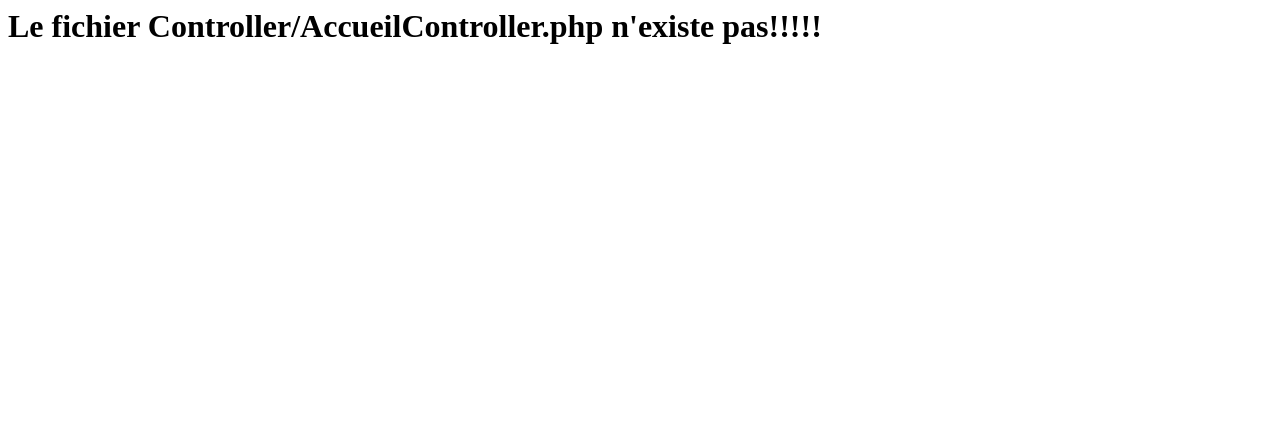
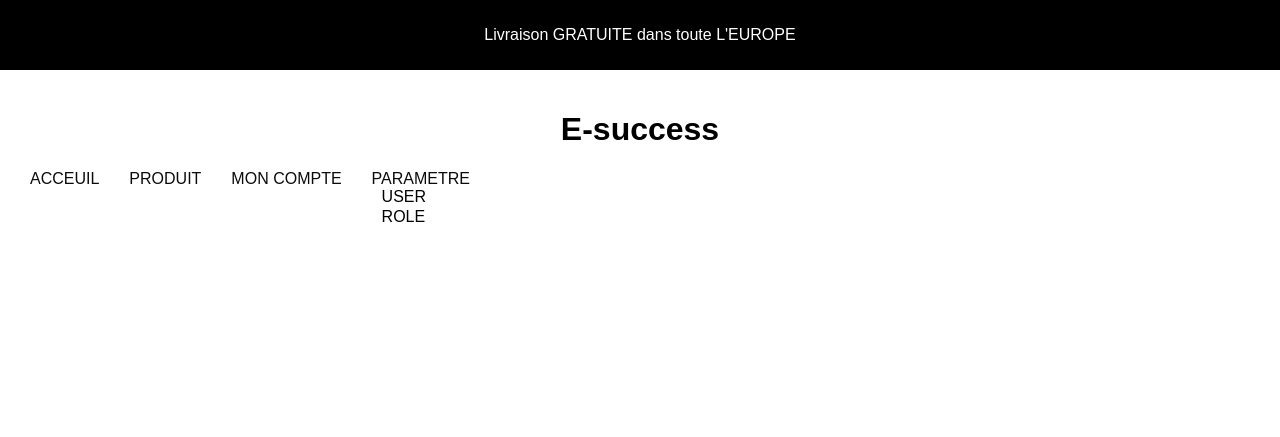
Before and after one commit to wakelamjordan/e-success, a PHP site: page /index.html.php in a window 1280 px wide. Shown: the top 437 px of the page. Run offline with PHP 8.4, Linux system fonts and the light colour scheme.

Commit message:
mep du ht access et début AcceuilController

```diff
--- /dev/null
+++ b/Controller/AcceuilController.php
@@ -0,0 +1,9 @@
+<?php
+
+class AcceuilController{
+    function __construct()
+    {
+        // echo 'page';
+        require '../View/base.html.php';
+    }
+}
--- /dev/null
+++ b/Public/index.php
@@ -0,0 +1,19 @@
+<?php
+    require_once("../Service/extra.php");
+    spl_autoload_register('charger');
+    // require '../View/base.html.php';
+    $path='acceuil';
+    extract($_GET);
+
+    // print_r($_GET);
+    // echo $path;
+    $nameController=ucfirst($path)."Controller";
+    $fileController="../Controller/$nameController.php";
+
+    if(file_exists($fileController)){
+        $x=new $nameController();
+    }else{
+        $x=new AcceuilController;
+        // echo "<h1>Le fichier $fileController n'existe pas!!!!!</h1>";
+        // die;
+    }
--- a/Service/MyFct.php
+++ b/Service/MyFct.php
@@ -36,7 +36,7 @@ class MyFct{
         }
     }
 
-    function generatePage($file,$variables=[],$base="View/base-bs.html.php"){
+    function generatePage($file,$variables=[],$base="../View/base.html.php"){
         if(file_exists($file)){
 
             extract($variables);
--- a/Service/extra.php
+++ b/Service/extra.php
@@ -1,10 +1,12 @@
 <?php
 function charger($class){
 
-        $fileModel="Model/$class.php";
-        $fileController="Controller/$class.php";
-        $fileView="View/$class.php";
-        $fileService="Service/$class.php";
+    // echo $class;
+
+        $fileModel="../Model/$class.php";
+        $fileController="../Controller/$class.php";
+        $fileView="../View/$class.php";
+        $fileService="../Service/$class.php";
 
         $files=[$fileModel,$fileController,$fileView,$fileService];
         foreach($files as $file){
--- a/View/base.html
+++ b/View/base.html.php
@@ -4,7 +4,7 @@
     <meta charset="UTF-8">
     <meta name="viewport" content="width=device-width, initial-scale=1.0">
     <title></title>
-    <link rel="stylesheet" href="../Public/css/style.css">
+    <link rel="stylesheet" href="./Public/css/style.css">
 </head>
 
 <body>
@@ -19,7 +19,7 @@
     <h1>E-success</h1>
     <nav>
         <ul>
-            <li><a href="#">ACCEUIL</a></li>
+            <li><a href="acceuil">ACCEUIL</a></li>
             <li><a href="#">PRODUIT</a></li>
             <li><a href="#">MON COMPTE</a></li>
             <li><a href="#">PARAMETRE</a>
--- a/index.html.php
+++ /dev/null
@@ -1,15 +0,0 @@
-<?php
-    require_once("Service/extra.php");
-    spl_autoload_register('charger');
-    $path='accueil';
-    extract($_GET);
-    $nameController=ucfirst($path)."Controller";
-
-    $fileController="Controller/$nameController.php";
-
-    if(file_exists($fileController)){
-        $x=new $nameController();
-    }else{
-        echo "<h1>Le fichier $fileController n'existe pas!!!!!</h1>";
-        die;
-    }
```
Also changed, not shown: conception/bdd/sql.sql (+6 -5 lines), .htaccess (added), Public/.htaccess (added).
